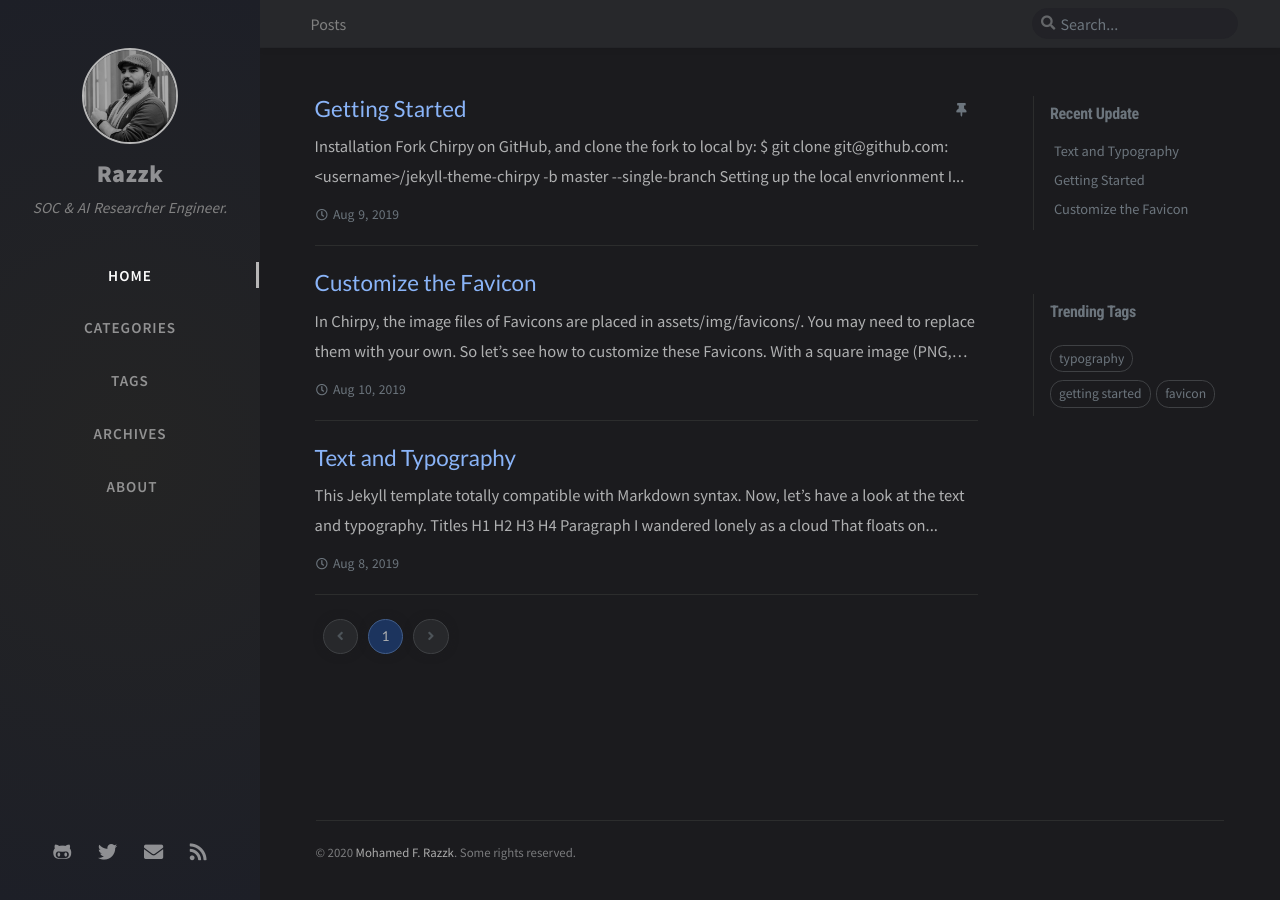
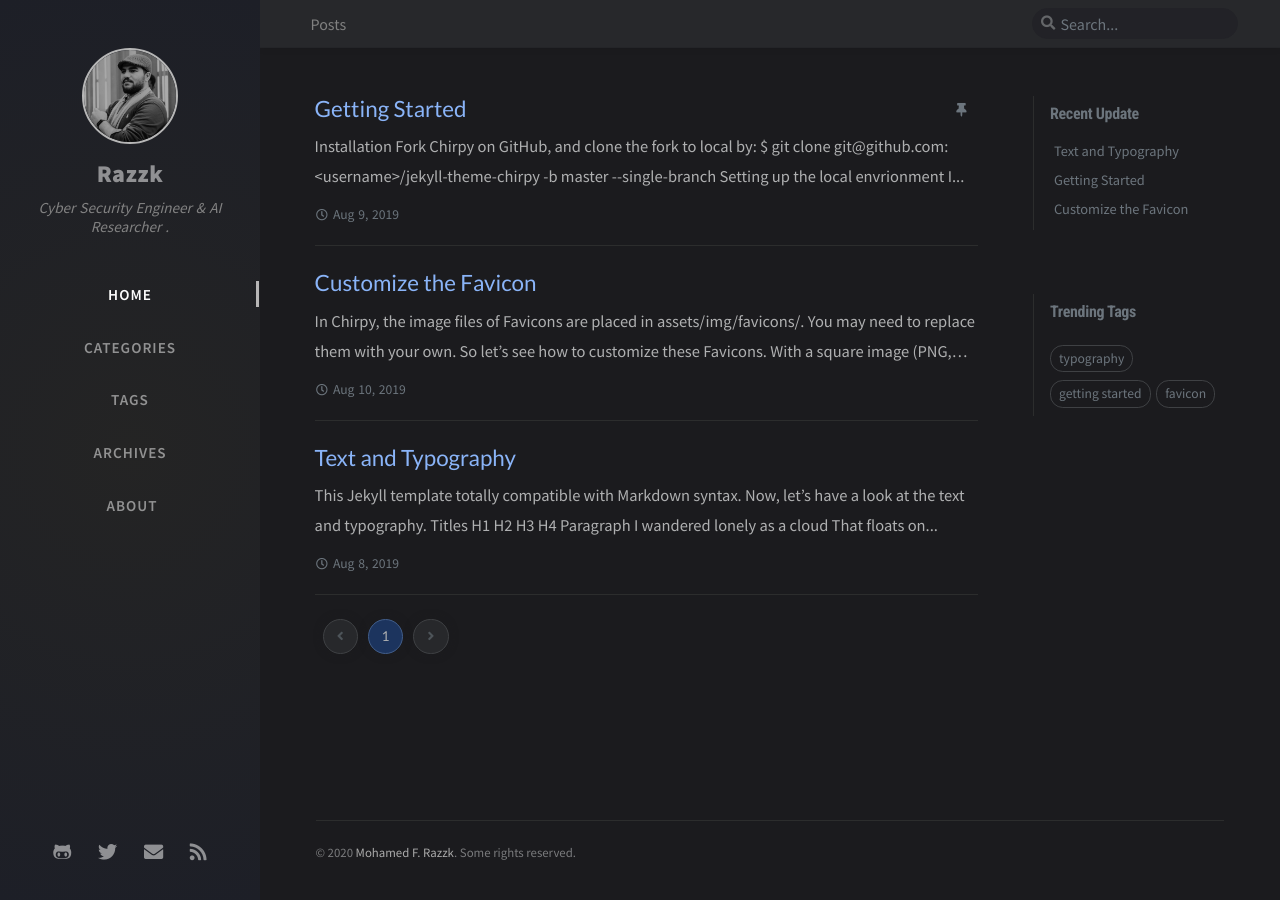
Before and after one commit to MohamedRazzk/mohamedrazzk.github.io, a Jekyll site: the page built from index.html, in a window 1280 px wide. Built offline with Jekyll 4.4.1, drawn with Linux system fonts in a browser that asks for light colours; nearby versions of some CDN libraries; the list of posts is cut into pages by our own code; comment, search, counter and statistics services are not loaded.

Commit message:
info_update

```diff
--- a/_config.yml
+++ b/_config.yml
@@ -10,7 +10,7 @@
 
 title: Razzk                          # the main title
 
-tagline: SOC & AI Researcher Engineer.  # it will display as the sub-title
+tagline: Cyber Security Engineer & AI Researcher .  # it will display as the sub-title
 
 description: >-                        # used by seo meta and the atom feed
   Security Engineering Blog
```
